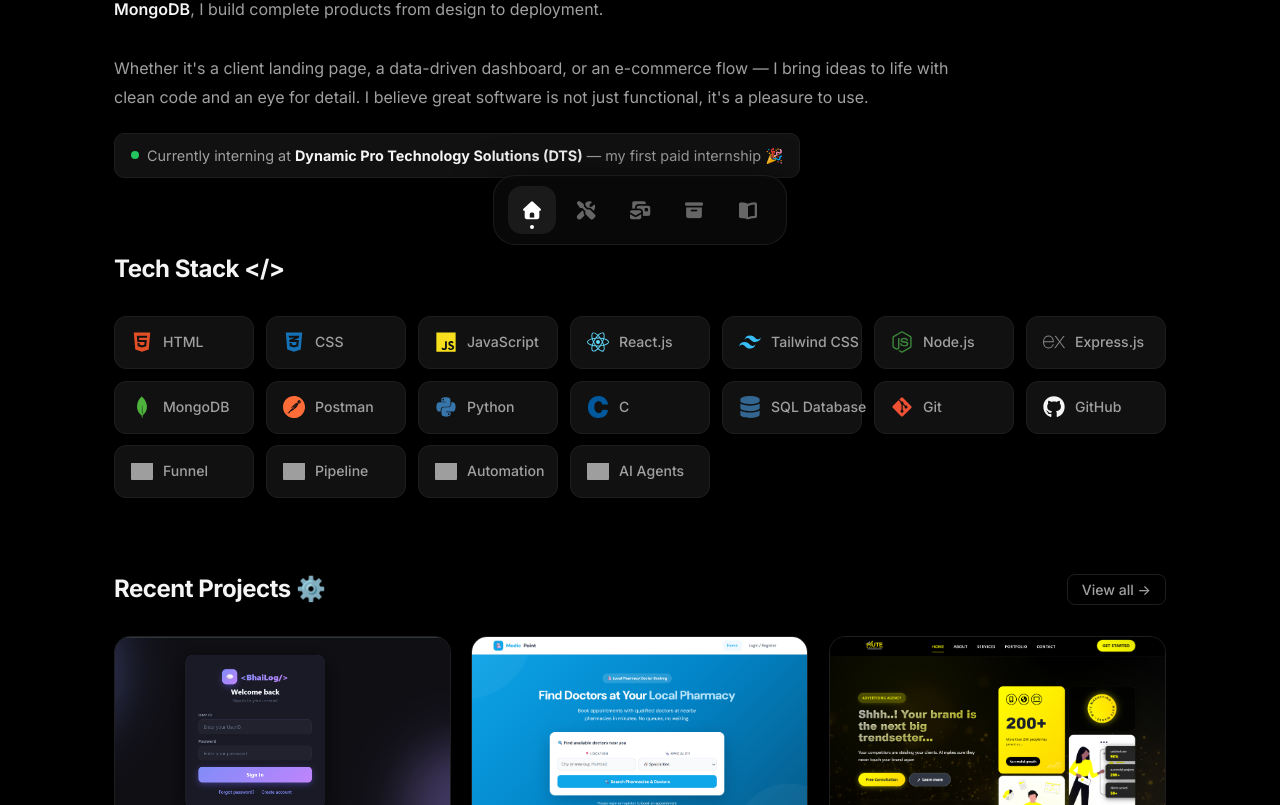
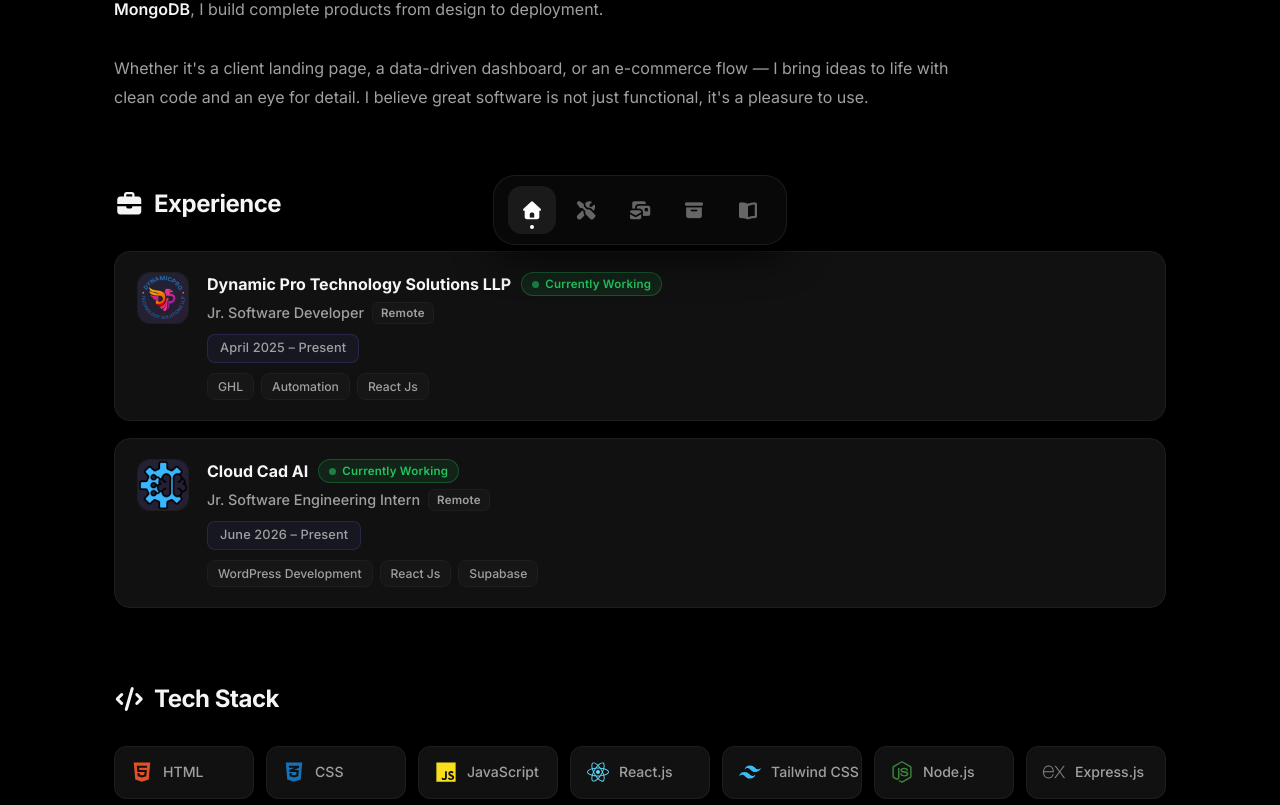
Before and after one commit to apurba2099/apurbad-portfolio, a React (Vite) app: page / in a window 1280 px wide. Shown: the part 535-1340 px from the top of the page. Built offline with nearby package versions, Linux system fonts and the light colour scheme; no server answers; grey boxes are pictures that could not be loaded.

Commit message:
25. Add new experience and scrollToTop feature and icon postion changes.

```diff
--- a/src/App.jsx
+++ b/src/App.jsx
@@ -6,6 +6,7 @@
 import Contact from "./pages/Contact/Contact.jsx";
 import Archive from "./pages/Archive/Archive.jsx";
 import Guestbook from "./pages/Guestbook/Guestbook.jsx";
+import ScrollToTop from "./components/Navigation/ScrollToTop.jsx";
 import { ThemeProvider } from "./context/ThemeContext.jsx";
 import { useTheme } from "./context/ThemeContext.jsx";
 import "./index.css";
@@ -31,6 +32,7 @@
 export default function App() {
   return (
     <ThemeProvider>
+      <ScrollToTop />
       <ThemeToggle />
       <Routes>
         <Route path="/" element={<Home />} />
--- /dev/null
+++ b/src/components/Navigation/ScrollToTop.jsx
@@ -0,0 +1,14 @@
+import { useEffect } from "react";
+import { useLocation } from "react-router-dom";
+
+function ScrollToTop() {
+  const { pathname } = useLocation();
+
+  useEffect(() => {
+    window.scrollTo(0, 0);
+  }, [pathname]);
+
+  return null;
+}
+
+export default ScrollToTop;
--- a/src/hooks/usePageTitle.js
+++ b/src/hooks/usePageTitle.js
@@ -8,7 +8,7 @@
  */
 export function usePageTitle(pageTitle = null) {
   useEffect(() => {
-    document.title = pageTitle ? `${pageTitle} — ${SITE}` : SITE;
+    document.title = pageTitle ? `${pageTitle}` : SITE;
     return () => {
       document.title = SITE;
     };
--- a/src/pages/Archive/Archive.jsx
+++ b/src/pages/Archive/Archive.jsx
@@ -80,7 +80,7 @@
             <i className="fa-solid fa-arrow-left"></i>
           </button>
           <h2>
-            Archives <i className="fa-solid fa-folder-open"></i>
+            <i className="fa-solid fa-folder-open"></i> Archives
           </h2>
         </div>
 
--- a/src/pages/Contact/Contact.jsx
+++ b/src/pages/Contact/Contact.jsx
@@ -112,7 +112,7 @@
             <i className="fa-solid fa-arrow-left"></i>
           </button>
           <h2>
-            Contact Me <i className="fa-regular fa-message"></i>
+            <i className="fa-regular fa-message"></i> Contact Me
           </h2>
         </div>
 
--- a/src/pages/Home/Home.css
+++ b/src/pages/Home/Home.css
@@ -542,3 +542,224 @@
     padding: 20px 12px;
   }
 }
+
+/* ============================================================
+   EXPERIENCE SECTION
+   ============================================================ */
+.experience-section {
+  margin-bottom: 72px;
+  padding: 0 24px;
+}
+
+/* List wrapper */
+.experience-list {
+  display: flex;
+  flex-direction: column;
+  gap: 16px;
+}
+
+/* ── Individual Card ──────────────────────────────────────── */
+.exp-card {
+  display: flex;
+  align-items: flex-start;
+  gap: 18px;
+  background: var(--bg-card);
+  border: 1px solid var(--border);
+  border-radius: 16px;
+  padding: 20px 22px;
+  transition: border-color 0.25s ease, box-shadow 0.25s ease, transform 0.25s ease;
+  will-change: transform;
+}
+
+.exp-card:hover {
+  border-color: var(--border-hover);
+  box-shadow: var(--shadow-card);
+  transform: translateY(-3px);
+}
+
+/* ── Logo Area ────────────────────────────────────────────── */
+.exp-logo-wrap {
+  flex-shrink: 0;
+  width: 52px;
+  height: 52px;
+  border-radius: 12px;
+  overflow: hidden;
+  border: 1px solid var(--border);
+  background: var(--bg-card-hover);
+  display: flex;
+  align-items: center;
+  justify-content: center;
+}
+
+/* Placeholder shown until a real logo is dropped in */
+.exp-logo-placeholder {
+  width: 100%;
+  height: 100%;
+  display: flex;
+  align-items: center;
+  justify-content: center;
+  font-size: 0.72rem;
+  font-weight: 700;
+  letter-spacing: 0.04em;
+  color: var(--text-secondary);
+  background: linear-gradient(135deg, rgba(99,102,241,0.15) 0%, rgba(168,85,247,0.12) 100%);
+  border-radius: inherit;
+  user-select: none;
+}
+
+/* Real logo image (swap placeholder div to img when ready) */
+.exp-logo-wrap img {
+  width: 100%;
+  height: 100%;
+  object-fit: contain;
+  border-radius: inherit;
+}
+
+/* ── Body ─────────────────────────────────────────────────── */
+.exp-body {
+  display: flex;
+  flex-direction: column;
+  gap: 10px;
+  flex: 1;
+  min-width: 0;
+}
+
+.exp-header {
+  display: flex;
+  flex-direction: column;
+  gap: 5px;
+}
+
+.exp-title-row {
+  display: flex;
+  align-items: center;
+  flex-wrap: wrap;
+  gap: 10px;
+}
+
+.exp-company {
+  font-size: 1rem;
+  font-weight: 700;
+  color: var(--text-primary);
+  line-height: 1.3;
+}
+
+/* Green "Currently Working" pill with blinking dot */
+.exp-live-badge {
+  display: inline-flex;
+  align-items: center;
+  gap: 6px;
+  background: rgba(34, 197, 94, 0.1);
+  border: 1px solid rgba(34, 197, 94, 0.3);
+  color: #22c55e;
+  border-radius: 999px;
+  padding: 2px 10px;
+  font-size: 0.72rem;
+  font-weight: 600;
+  letter-spacing: 0.02em;
+  white-space: nowrap;
+  flex-shrink: 0;
+}
+
+.exp-live-dot {
+  width: 7px;
+  height: 7px;
+  border-radius: 50%;
+  background: #22c55e;
+  flex-shrink: 0;
+  animation: blink-dot 1.4s ease-in-out infinite;
+}
+
+@keyframes blink-dot {
+  0%, 100% { opacity: 1; }
+  50%       { opacity: 0.2; }
+}
+
+/* Role + mode row */
+.exp-role-row {
+  display: flex;
+  align-items: center;
+  flex-wrap: wrap;
+  gap: 8px;
+}
+
+.exp-role {
+  font-size: 0.9rem;
+  color: var(--text-secondary);
+  font-weight: 500;
+}
+
+.exp-mode-tag {
+  font-size: 0.72rem;
+  font-weight: 600;
+  color: var(--text-secondary);
+  background: var(--bg-card-hover);
+  border: 1px solid var(--border);
+  border-radius: 6px;
+  padding: 1px 8px;
+  letter-spacing: 0.02em;
+}
+
+/* Date badge */
+.exp-date-badge {
+  display: inline-flex;
+  align-items: center;
+  font-size: 0.8rem;
+  font-weight: 500;
+  color: var(--text-secondary);
+  background: rgba(99, 102, 241, 0.08);
+  border: 1px solid rgba(99, 102, 241, 0.2);
+  border-radius: 8px;
+  padding: 3px 12px;
+  width: fit-content;
+  letter-spacing: 0.01em;
+}
+
+/* Tech-stack pill tags */
+.exp-tags {
+  display: flex;
+  flex-wrap: wrap;
+  gap: 7px;
+}
+
+.exp-tag {
+  font-size: 0.76rem;
+  font-weight: 500;
+  color: var(--text-secondary);
+  background: var(--bg-card-hover);
+  border: 1px solid var(--border);
+  border-radius: 8px;
+  padding: 3px 10px;
+  transition: border-color 0.2s ease, color 0.2s ease;
+}
+
+.exp-card:hover .exp-tag {
+  border-color: var(--border-hover);
+  color: var(--text-primary);
+}
+
+/* ── Responsive ───────────────────────────────────────────── */
+@media (max-width: 480px) {
+  .experience-section {
+    padding-left: 16px;
+    padding-right: 16px;
+  }
+
+  .exp-card {
+    gap: 14px;
+    padding: 16px;
+  }
+
+  .exp-logo-wrap {
+    width: 44px;
+    height: 44px;
+  }
+
+  .exp-company {
+    font-size: 0.92rem;
+  }
+
+  .exp-role {
+    font-size: 0.83rem;
+  }
+}
--- a/src/pages/Home/Home.jsx
+++ b/src/pages/Home/Home.jsx
@@ -5,6 +5,8 @@
 import project_10 from "..//../assets/images/project-10.png";
 import project_11 from "..//../assets/images/project-11.png";
 import project_3 from "..//../assets/images/project-3.png";
+import Exp_1 from "..//..//assets/images/exp_1_dts.png";
+import Exp_2 from "..//..//assets/images/exp_2_cloud_cad.png";
 import {
   FaHtml5,
   FaCss3Alt,
@@ -194,21 +196,97 @@
           for detail. I believe great software is not just functional, it&apos;s
           a pleasure to use.
         </p>
+      </section>
 
-        {/* DTS Experience Badge */}
-        <div className="experience-badge">
-          <span className="badge-dot"></span>
-          <span>
-            Currently interning at{" "}
-            <strong>Dynamic Pro Technology Solutions (DTS)</strong> — my first
-            paid internship 🎉
-          </span>
+      {/* ── Experience Section ────────────────────────────────── */}
+      <section className="experience-section">
+        <h2 className="section-heading">
+          <i class="fa-solid fa-briefcase"></i> Experience
+        </h2>
+
+        <div className="experience-list">
+          {/* ── DTS ─────────────────────────────────────────────── */}
+          <div className="exp-card">
+            {/* Logo placeholder — replace src with real logo later */}
+            <div className="exp-logo-wrap">
+              <div
+                className="exp-logo-placeholder"
+                title="Dynamic Pro Technology Solutions LLP"
+              >
+                <img src={Exp_1} alt="DTS" />
+              </div>
+            </div>
+
+            <div className="exp-body">
+              <div className="exp-header">
+                <div className="exp-title-row">
+                  <span className="exp-company">
+                    Dynamic Pro Technology Solutions LLP
+                  </span>
+                  <span className="exp-live-badge">
+                    <span className="exp-live-dot"></span>
+                    Currently Working
+                  </span>
+                </div>
+                <div className="exp-role-row">
+                  <span className="exp-role">Jr. Software Developer</span>
+                  <span className="exp-mode-tag">Remote</span>
+                </div>
+              </div>
+
+              <span className="exp-date-badge">April 2025 – Present</span>
+
+              <div className="exp-tags">
+                <span className="exp-tag">GHL</span>
+                <span className="exp-tag">Automation</span>
+                <span className="exp-tag">React Js</span>
+              </div>
+            </div>
+          </div>
+
+          {/* ── Cloud Cad AI ─────────────────────────────────────── */}
+          <div className="exp-card">
+            {/* Logo placeholder — replace src with real logo later */}
+            <div className="exp-logo-wrap">
+              <div className="exp-logo-placeholder" title="Cloud Cad AI">
+                <img src={Exp_2} alt="Cloud CAD AI" />
+              </div>
+            </div>
+
+            <div className="exp-body">
+              <div className="exp-header">
+                <div className="exp-title-row">
+                  <span className="exp-company">Cloud Cad AI</span>
+                  <span className="exp-live-badge">
+                    <span className="exp-live-dot"></span>
+                    Currently Working
+                  </span>
+                </div>
+                <div className="exp-role-row">
+                  <span className="exp-role">
+                    Jr. Software Engineering Intern
+                  </span>
+                  <span className="exp-mode-tag">Remote</span>
+                </div>
+              </div>
+
+              <span className="exp-date-badge">June 2026 – Present</span>
+
+              <div className="exp-tags">
+                <span className="exp-tag">WordPress Development</span>
+                <span className="exp-tag">React Js</span>
+                <span className="exp-tag">Supabase</span>
+              </div>
+            </div>
+          </div>
         </div>
       </section>
 
       {/* ── Tech Stack Section ────────────────────────────────── */}
       <section className="tech-section">
-        <h2 className="section-heading">Tech Stack &lt;/&gt;</h2>
+        <h2 className="section-heading">
+          <i class="fa-solid fa-code"></i> Tech Stack
+        </h2>
         <div className="tech-grid">
           {techStack.map((tech, index) => (
             <div key={index} className="tech-item">
@@ -223,7 +301,7 @@
       <section id="projects" className="projects-section">
         <div className="projects-section-header">
           <h2 className="section-heading" style={{ marginBottom: 0 }}>
-            Recent Projects ⚙️
+            <i class="fa-solid fa-diagram-project"></i> Recent Projects
           </h2>
           <button
             className="view-all-link"
```
Also changed, not shown: src/pages/Project/Project.jsx (+3 -8 lines), src/assets/images/exp_1_dts.png (added), src/assets/images/exp_2_cloud_cad.png (added).
